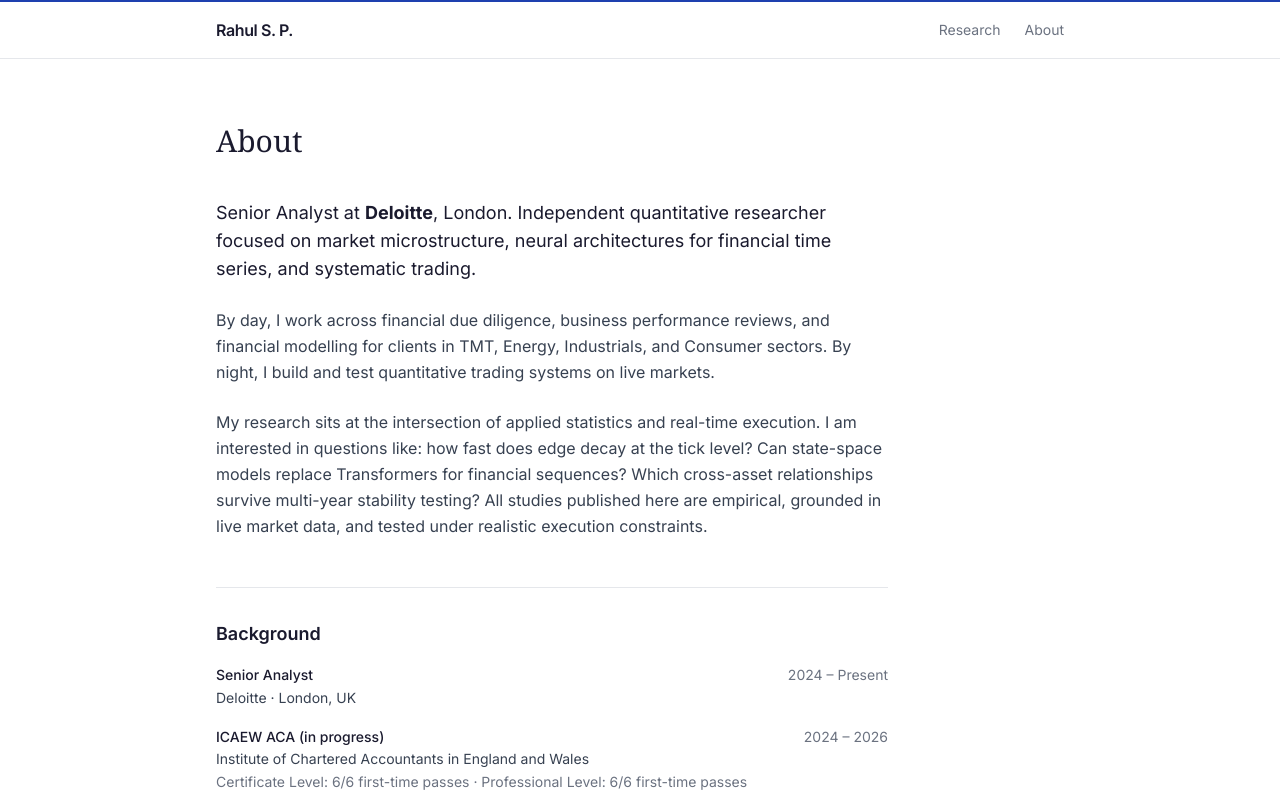
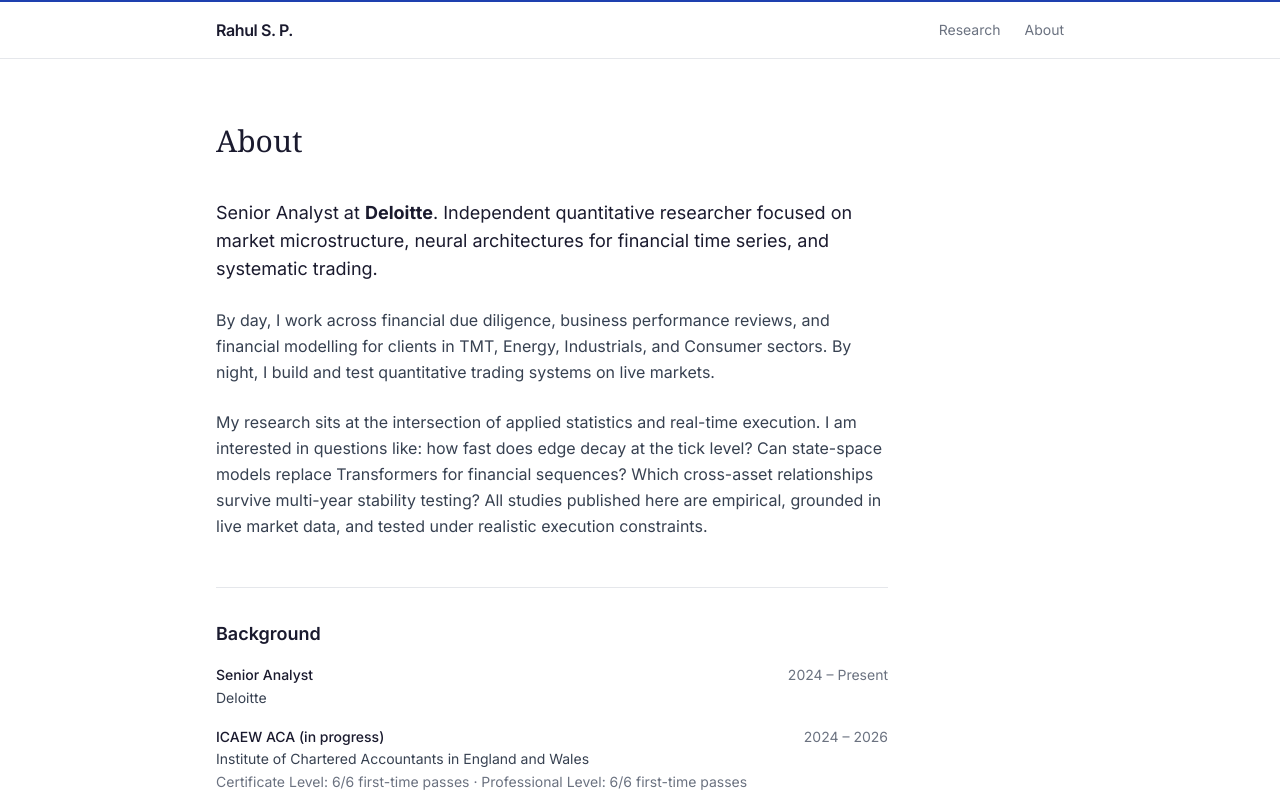
Before and after one commit to Rahul2304SP/rahulsp-research, a Next.js app: page /about in a window 1280 px wide. Shown: the top 800 px of the page. Built offline with nearby package versions, Linux system fonts and the light colour scheme.

Commit message:
Remove location from about page

```diff
--- a/src/app/about/page.tsx
+++ b/src/app/about/page.tsx
@@ -2,7 +2,7 @@ import type { Metadata } from "next";
 
 export const metadata: Metadata = {
   title: "About | Rahul S. P.",
-  description: "Senior Analyst at Deloitte. Quantitative researcher in market microstructure, neural architectures, and systematic trading.",
+  description: "Senior Analyst at Deloitte. Independent quantitative researcher in market microstructure, neural architectures, and systematic trading.",
 };
 
 export default function AboutPage() {
@@ -12,7 +12,7 @@ export default function AboutPage() {
 
       <div className="max-w-2xl space-y-6 text-[#374151] leading-relaxed">
         <p className="text-lg text-[#1a1a2e]">
-          Senior Analyst at <strong>Deloitte</strong>, London. Independent quantitative researcher
+          Senior Analyst at <strong>Deloitte</strong>. Independent quantitative researcher
           focused on market microstructure, neural architectures for financial time series,
           and systematic trading.
         </p>
@@ -40,7 +40,7 @@ export default function AboutPage() {
           <div className="flex justify-between items-start">
             <div>
               <p className="font-medium text-[#1a1a2e]">Senior Analyst</p>
-              <p>Deloitte &middot; London, UK</p>
+              <p>Deloitte</p>
             </div>
             <p className="text-[#6b7280] whitespace-nowrap">2024 &ndash; Present</p>
           </div>
```
